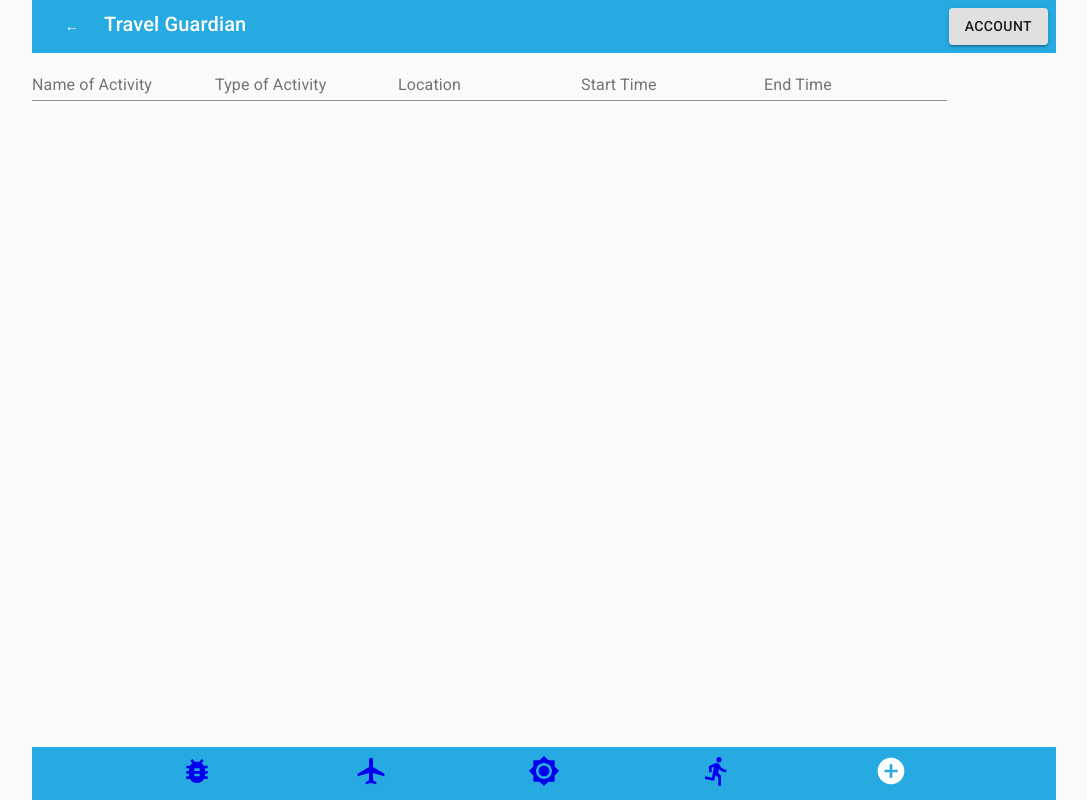
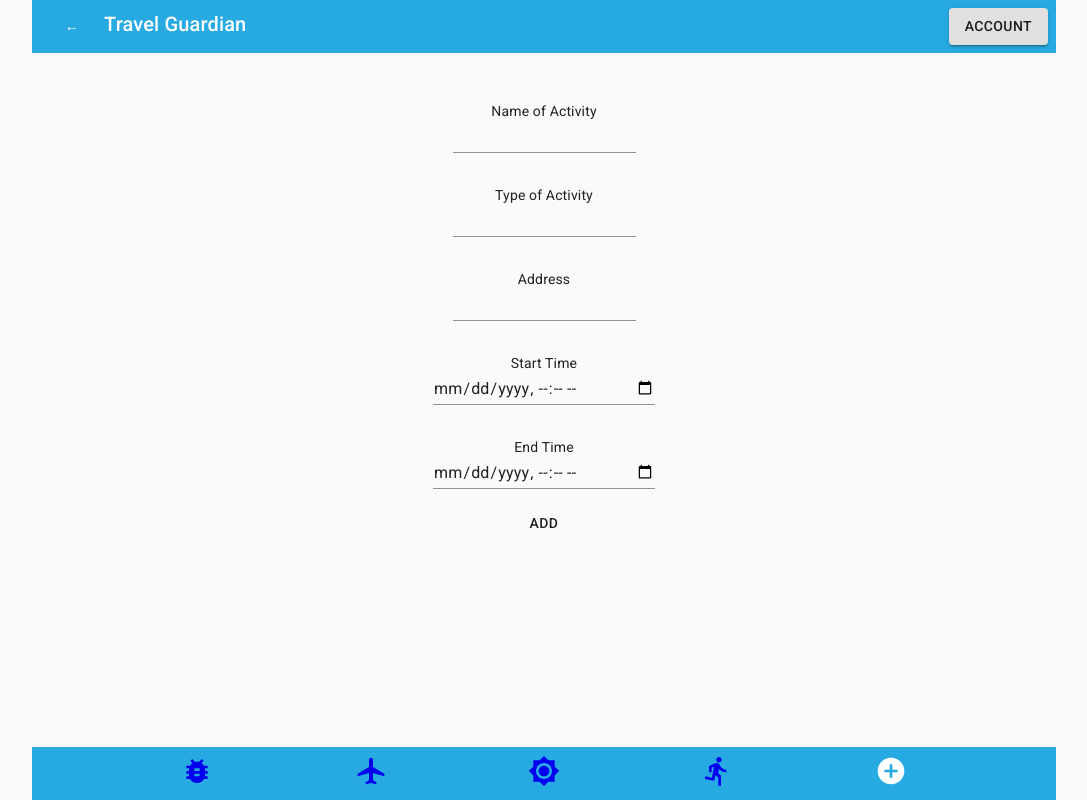
Before and after one commit to StevenMcHenry01/642_group_final_implementation, a React (Create React App) app: page /add-activity in a window 1280 px wide. Shown: the whole page, without its empty margins (96-1183 px from the left). Built offline with nearby package versions, Linux system fonts and the light colour scheme.

Commit message:
activity-add: added input types, labels, and add button

```diff
--- a/src/pages/AddActivity.js
+++ b/src/pages/AddActivity.js
@@ -1,6 +1,6 @@
 // 3rd party imports
 import React from "react";
-import { Box, TextField } from "@material-ui/core";
+import { Box, TextField, Button } from "@material-ui/core";
 import SearchIcon from "@material-ui/icons/Search";
 
 // My imports
@@ -8,12 +8,35 @@ import SearchIcon from "@material-ui/icons/Search";
 const AddActivityPage = () => {
   return (
     <React.Fragment>
-      <Box display="flex">
-        <TextField label="Name of Activity" />
-        <TextField label="Type of Activity" />
-        <TextField label="Location" />
-        <TextField label="Start Time" />
-        <TextField label="End Time" />
+      <Box
+        display="flex"
+        flexDirection="column"
+        justifyContent="center"
+        alignItems="center"
+        textAlign="center"
+        m={4}
+      >
+        <Box m={2} display="flex" flexDirection="column">
+          <label htmlFor="activity-name">Name of Activity</label>
+          <TextField type="text" id="activity-name" />
+        </Box>
+        <Box m={2} display="flex" flexDirection="column">
+          <label htmlFor="activity-type">Type of Activity</label>
+          <TextField type="text" id="activity-type" />
+        </Box>
+        <Box m={2} display="flex" flexDirection="column">
+          <label htmlFor="activity-address">Address</label>
+          <TextField type="text" id="activity-address" />
+        </Box>
+        <Box m={2} display="flex" flexDirection="column">
+          <label htmlFor="activity-start-time">Start Time</label>
+          <TextField type="datetime-local" id="activity-start-time" />
+        </Box>
+        <Box m={2} display="flex" flexDirection="column">
+          <label htmlFor="activity-end-time">End Time</label>
+          <TextField type="datetime-local" id="activity-end-time" />
+        </Box>
+        <Button>Add</Button>
       </Box>
     </React.Fragment>
   );
```
